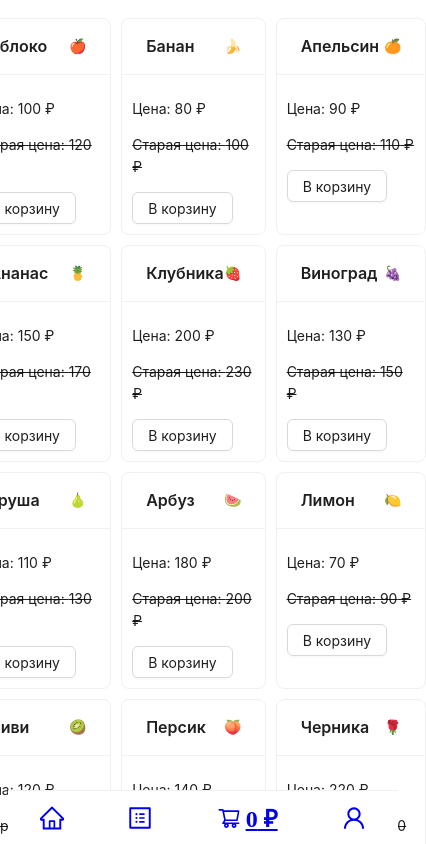
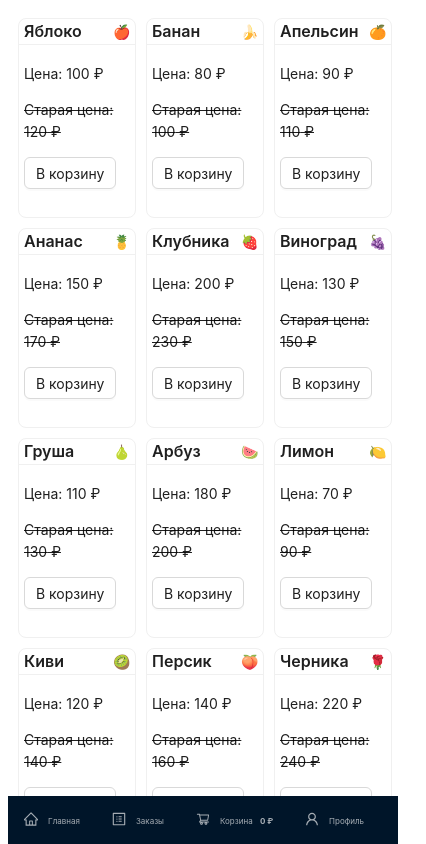
Before and after one commit to SultanHasanov/online-store, a React (Create React App) app: page / in a window 390 px wide. Shown: the top 844 px of the page, 426 px wide, since content can reach past the window. Built offline with nearby package versions, Linux system fonts and the light colour scheme.

Commit message:
first commit

```diff
--- a/src/App.css
+++ b/src/App.css
@@ -24,6 +24,7 @@
 
 .card-controls {
   display: flex;
+  justify-content: center;
   justify-content: space-between;
   align-items: center;
 }
@@ -61,9 +62,10 @@
   .product-grid {
     grid-template-columns: repeat(3, 1fr); /* Три карточки в ряду */
   }
-
-  .card-controls {
-  }
+.ant-card .ant-card-head{
+  min-height: 20px;
+  padding: 0 5px;
+}
 
   .card-controls button {
     font-size: 15px; /* Меньший размер шрифта для кнопок на маленьких экранах */
@@ -73,4 +75,14 @@
   .fixed-icons {
     font-size: 18px;
   }
+
+  .ant-btn{
+    padding: 11px;
+  }
+  .ant-menu .ant-menu-item .ant-menu-item-icon +span{
+    font-size: 8px;
+  }
+  .ant-layout-footer{
+    width: 100%;
+  }
 }
--- a/src/App.js
+++ b/src/App.js
@@ -1,43 +1,31 @@
 import React, { useState } from "react";
-import {
-  BrowserRouter as Router,
-  Route,
-  Routes,
-  NavLink,
-} from "react-router-dom";
-import {
-  HomeOutlined,
-  ShoppingCartOutlined,
-  UserOutlined,
-  ProfileOutlined,
-} from "@ant-design/icons";
+import { BrowserRouter as Router, Route, Routes } from "react-router-dom";
 import "./App.css";
 
 import Home from "./pages/Home";
 import Orders from "./pages/Orders";
 import Cart from "./pages/Cart";
 import Profile from "./pages/Profile";
-import InstallPrompt from "./InstallPrompt";
+import InstallPrompt from "./InstallPrompt"; // Компонент для PWA
+import NavBar from "./NavBar"; // Импортируем компонент панели навигации
 
 const App = () => {
   const [totalPrice, setTotalPrice] = useState(0);
-  const [cartItems, setCartItems] = useState({}); // Теперь cartItems хранится в App.js
-
-  console.log(cartItems);
+  const [cartItems, setCartItems] = useState({});
 
   const addToCart = (price) => {
     setTotalPrice((prevPrice) => prevPrice + price);
   };
 
   const handleCartUpdate = (newCartItems) => {
-    setCartItems(newCartItems); // Обновляем состояние корзины
+    setCartItems(newCartItems);
   };
 
   return (
     <Router>
-      <div className="app-container">
-        <InstallPrompt />
-        <div className="content">
+      <div style={{ minHeight: "100vh", paddingBottom: "60px" }}>
+        {/* Контент приложения */}
+        <InstallPrompt /> {/* Компонент для установки PWA */}
         <Routes>
           <Route
             path="/"
@@ -55,22 +43,8 @@ const App = () => {
         </Routes>
       </div>
 
-        <div className="fixed-icons">
-          <NavLink to="/" className="icon-link">
-            <HomeOutlined />
-          </NavLink>
-          <NavLink to="/orders" className="icon-link">
-            <ProfileOutlined />
-          </NavLink>
-          <NavLink to="/cart" className="icon-link">
-            <ShoppingCartOutlined />
-            <span className="cart-total">{totalPrice} ₽</span>
-          </NavLink>
-          <NavLink to="/profile" className="icon-link">
-            <UserOutlined />
-          </NavLink>
-        </div>
-      </div>
+      {/* Фиксированная нижняя панель навигации */}
+      <NavBar totalPrice={totalPrice} />
     </Router>
   );
 };
--- /dev/null
+++ b/src/NavBar.jsx
@@ -0,0 +1,36 @@
+import React from "react";
+import { Layout, Menu } from "antd";
+import { NavLink } from "react-router-dom";
+import {
+  HomeOutlined,
+  ShoppingCartOutlined,
+  UserOutlined,
+  ProfileOutlined,
+} from "@ant-design/icons";
+
+const { Footer } = Layout;
+
+const NavBar = ({ totalPrice }) => {
+  return (
+    <Footer style={{ padding: 0, position: "fixed", bottom: 0, width: "100%" }}>
+      <Menu mode="horizontal" style={{ textAlign: "center" }} theme="dark">
+        <Menu.Item key="home" icon={<HomeOutlined />}>
+          <NavLink to="/">Главная</NavLink>
+        </Menu.Item>
+        <Menu.Item key="orders" icon={<ProfileOutlined />}>
+          <NavLink to="/orders">Заказы</NavLink>
+        </Menu.Item>
+        <Menu.Item key="cart" icon={<ShoppingCartOutlined />}>
+          <NavLink to="/cart">
+            Корзина <span className="cart-total">{totalPrice} ₽</span>
+          </NavLink>
+        </Menu.Item>
+        <Menu.Item key="profile" icon={<UserOutlined />}>
+          <NavLink to="/profile">Профиль</NavLink>
+        </Menu.Item>
+      </Menu>
+    </Footer>
+  );
+};
+
+export default NavBar;
--- a/src/pages/Home.jsx
+++ b/src/pages/Home.jsx
@@ -38,10 +38,11 @@ const Home = ({ addToCart, cartItems, setCartItems }) => {
           title={product.name}
           extra={<span>{product.image}</span>}
           style={{
+            height: "200px",
             width: "100%",
-            maxWidth: "150px",
+            maxWidth: "130px",
           }} /* Уменьшаем максимальную ширину карточек */
-          bodyStyle={{ padding: "10px" }}
+          bodyStyle={{ padding: "5px" }}
         >
           <p>Цена: {product.price} ₽</p>
           <p>
```
Lines whose indentation alone changed are shown as unchanged.
